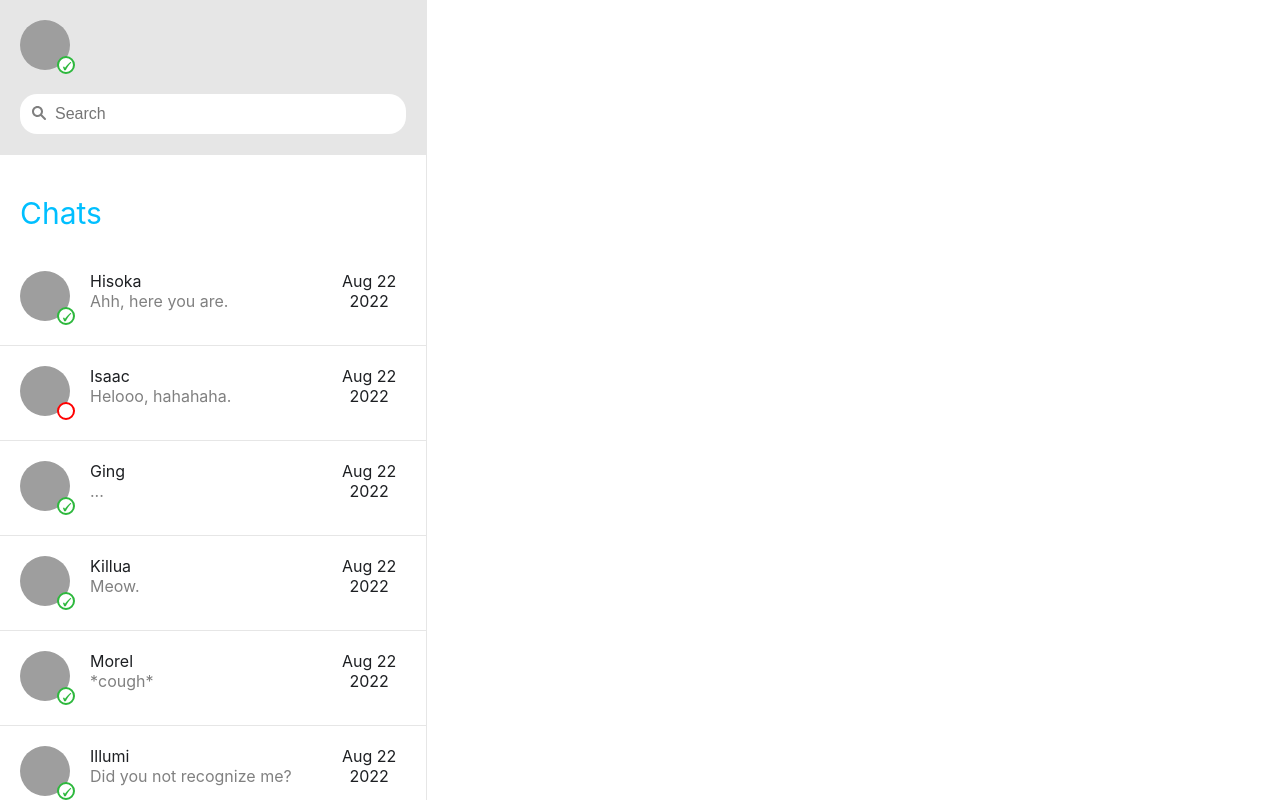
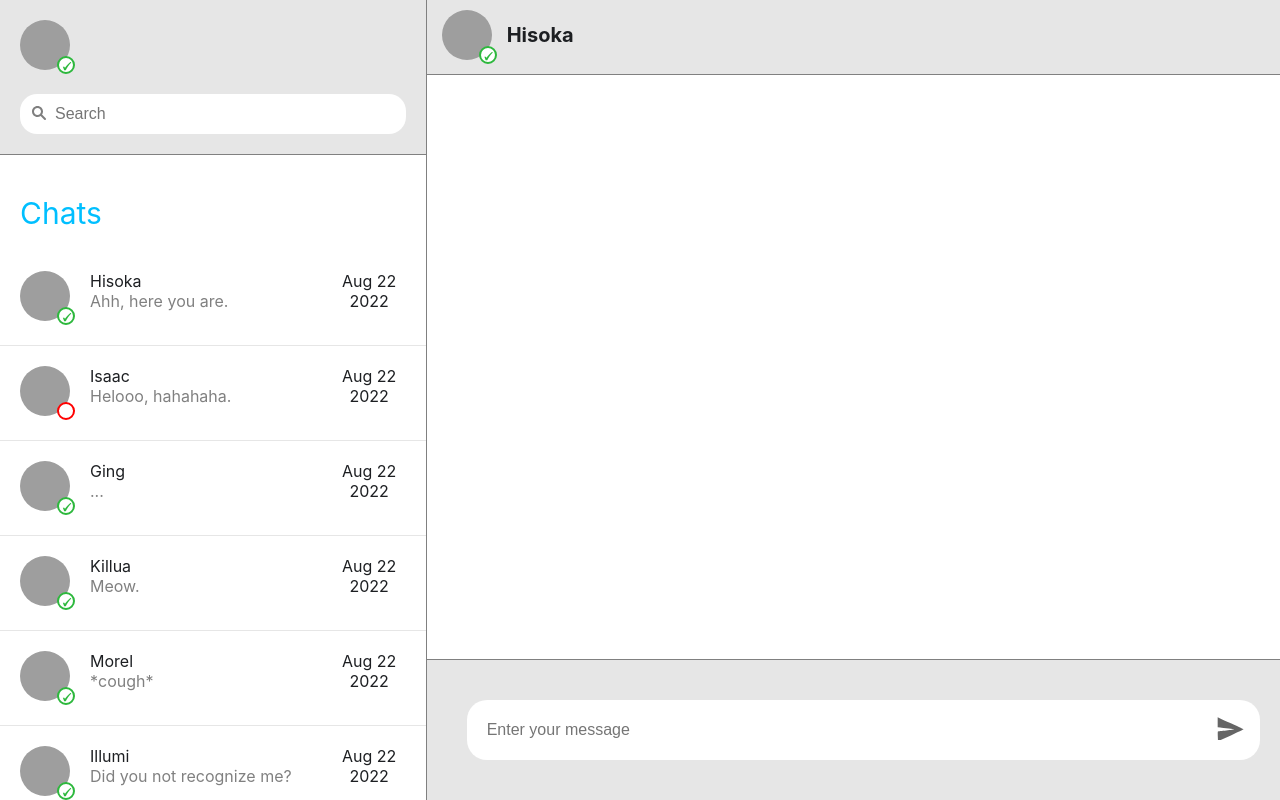
Before and after one commit to Denismyand/reenbit, a React (Create React App) app: page / in a window 1280 px wide. Built offline with nearby package versions, Linux system fonts and the light colour scheme; grey boxes are pictures that could not be loaded.

Commit message:
Add chat section with a contact and message input.

```diff
--- a/custom.d.ts
+++ b/custom.d.ts
@@ -1,2 +1,2 @@
 declare module "*.module.css";
-declare module "*.jpg";
+declare module "*.svg";
--- a/src/components/Chat.tsx
+++ b/src/components/Chat.tsx
@@ -1,6 +1,33 @@
-import React from "react";
+import React, { useState } from "react";
 import { User } from "../utils/types";
+import styles from "../styles/chat.module.css";
+import { MiniProfile } from "./MiniProfile";
 
 export function Chat({ contact }: { contact: User }) {
-  return <></>;
+  const [newMessage, setNewMessage] = useState("");
+
+  return (
+    <div className={styles.chat}>
+      <div className={styles.chatHeader}>
+        <MiniProfile user={contact} />
+        <p className={styles.userName}>{contact.name}</p>
+      </div>
+      <div className={styles.chatWindow}></div>
+      <form
+        className={styles.chatInputSection}
+        onSubmit={(e) => {
+          e.preventDefault();
+          setNewMessage("");
+        }}
+      >
+        <input
+          className={styles.newMessageInput}
+          value={newMessage}
+          onChange={(e) => setNewMessage(e.target.value)}
+          placeholder={"Enter your message"}
+        />
+        <button className={styles.newMessageSendButton} type="submit" />
+      </form>
+    </div>
+  );
 }
--- /dev/null
+++ b/src/styles/chat.module.css
@@ -0,0 +1,49 @@
+.chat {
+  display: grid;
+  grid-template-rows: 1fr 20fr 1fr;
+  height: 100vh;
+}
+.chatHeader {
+  display: grid;
+  grid-template-columns: 65px 1fr;
+  background-color: #e6e6e6;
+  border-bottom: 1px solid #808080;
+  padding: 10px 15px;
+}
+.userName {
+  font-size: 20px;
+  line-height: 20px;
+  padding: 15px 0;
+  font-weight: bold;
+}
+.chatWindow {
+}
+.chatInputSection {
+  position: relative;
+  padding: 40px 20px 40px 40px;
+  border-top: 1px solid #808080;
+  background-color: #e6e6e6;
+}
+.newMessageInput {
+  padding: 20px 80px 20px 20px;
+  height: 60px;
+  line-height: 20px;
+  font-size: 16px;
+  width: 100%;
+  border: 0;
+  border-radius: 20px;
+}
+.newMessageSendButton {
+  position: absolute;
+  right: 15px;
+  height: 60px;
+  width: 60px;
+  background: url(../utils/send.svg) no-repeat scroll;
+  opacity: 0.6;
+  border: 0;
+  border-top-right-radius: 20px;
+  border-top-left-radius: 20px;
+}
+.newMessageSendButton:hover {
+  cursor: pointer;
+}
--- a/src/styles/contacts.module.css
+++ b/src/styles/contacts.module.css
@@ -1,13 +1,13 @@
 .contactsSection {
   display: grid;
   grid-template-rows: 1fr 9fr;
-  border-right: 1px solid #e6e6e6;
+  border-right: 1px solid #808080;
   height: 100vh;
 }
 .userAndSearch {
   background-color: #e6e6e6;
   padding: 20px 20px;
-  border-bottom: 1px solid #e6e6e6;
+  border-bottom: 1px solid #808080;
 }
 .searchBar {
   background: url(../utils/search.svg) no-repeat scroll 11px 11px;
```
Also changed, not shown: src/index.tsx (+4 -4 lines), src/utils/send.svg (added).
